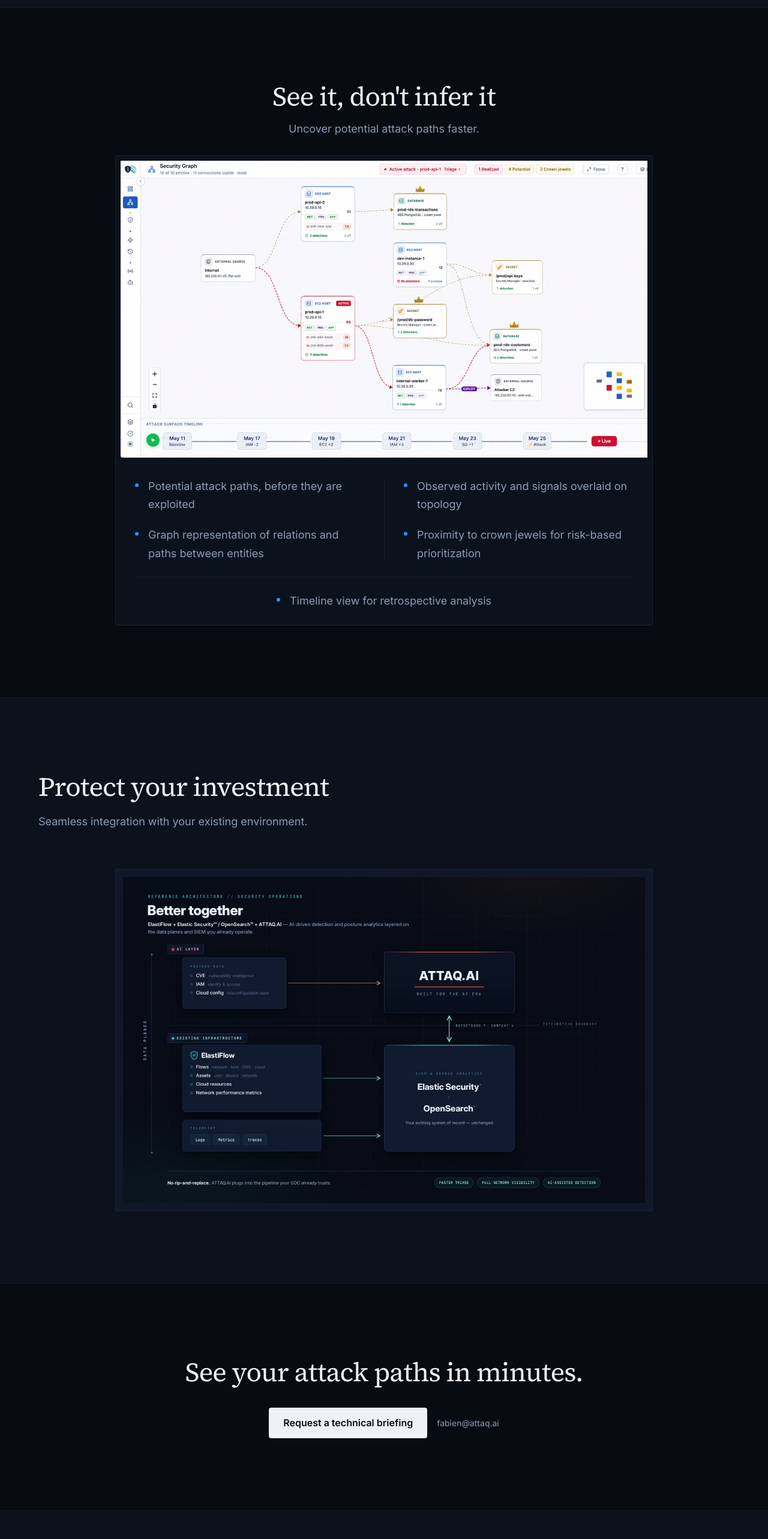
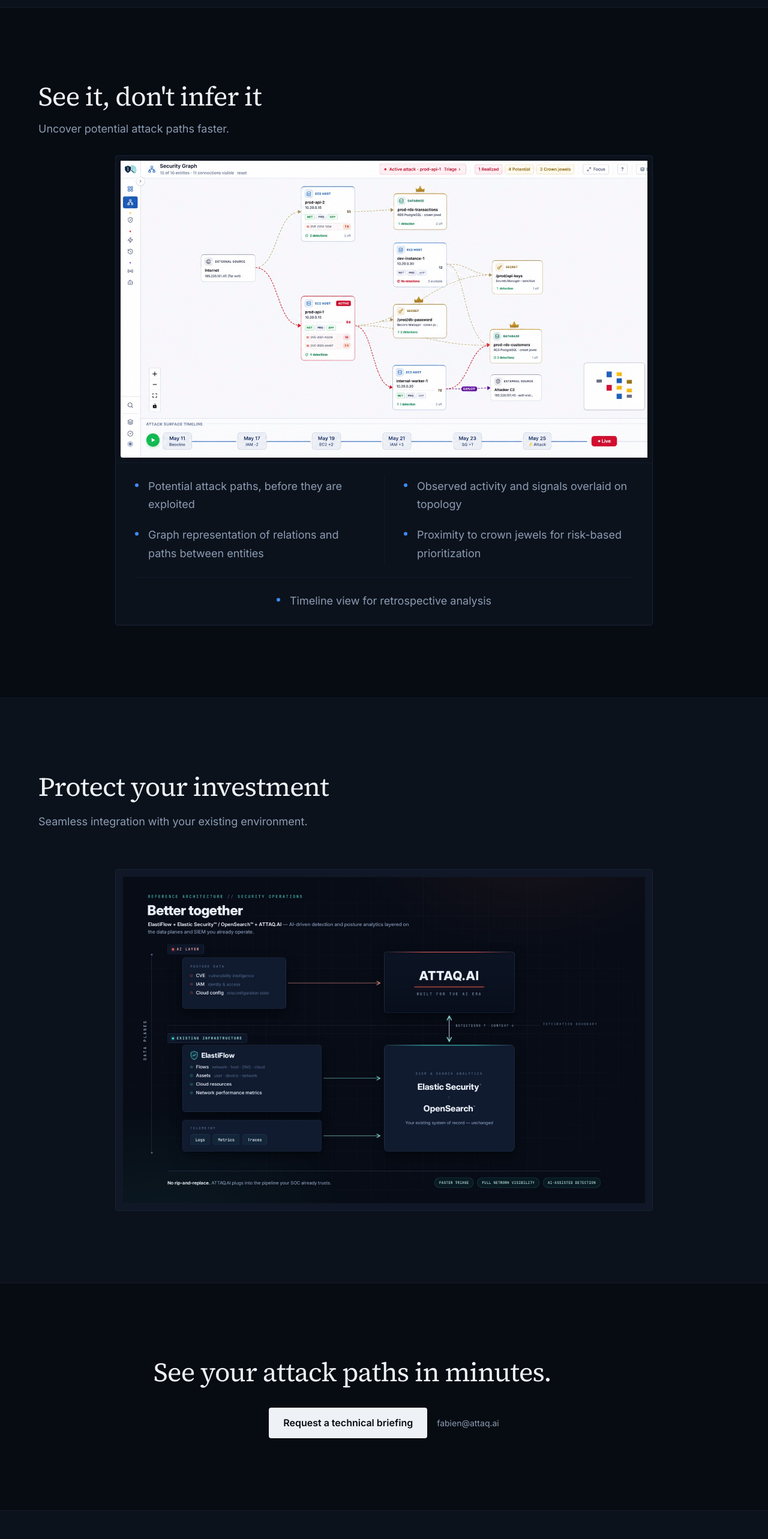
Before and after one commit to Fabienxyz/attaq-marketing, a Next.js app: page / in a window 1280 px wide. Shown: the part 2440-5006 px from the top of the page at 60% size. Built offline with nearby package versions, Linux system fonts and the light colour scheme.

Commit message:
website v0.7

```diff
--- a/components/sections/final-cta-section.tsx
+++ b/components/sections/final-cta-section.tsx
@@ -13,7 +13,7 @@ export function FinalCTASection() {
       <div className="section-shell">
         <div className="container-main">
           <ScrollReveal>
-            <div className="mx-auto max-w-3xl space-y-8 text-center">
+            <div className="mx-auto max-w-3xl space-y-8">
               <h2 className="text-display-lg text-foreground">
                 {finalCtaContent.headline}
               </h2>
--- a/components/sections/see-it-section.tsx
+++ b/components/sections/see-it-section.tsx
@@ -39,16 +39,15 @@ export function SeeItSection() {
     <section id="see-it" className="border-b border-border-subtle">
       <div className="section-shell">
         <div className="container-main">
-          <div className="mx-auto max-w-4xl space-y-6 lg:space-y-7">
           <ScrollReveal>
             <SectionIntro
               headline={seeItContent.headline}
               subheadline={seeItContent.subheadline}
-                align="center"
-                className="space-y-3"
+              className="mb-6 space-y-3 lg:mb-7"
             />
           </ScrollReveal>
 
+          <div className="mx-auto max-w-4xl">
             <ScrollReveal delay={0.1}>
               <figure className="overflow-hidden rounded-sm border border-border bg-background-elevated">
                 <div className="p-1.5 lg:p-2">
```
Lines whose indentation alone changed are shown as unchanged.
